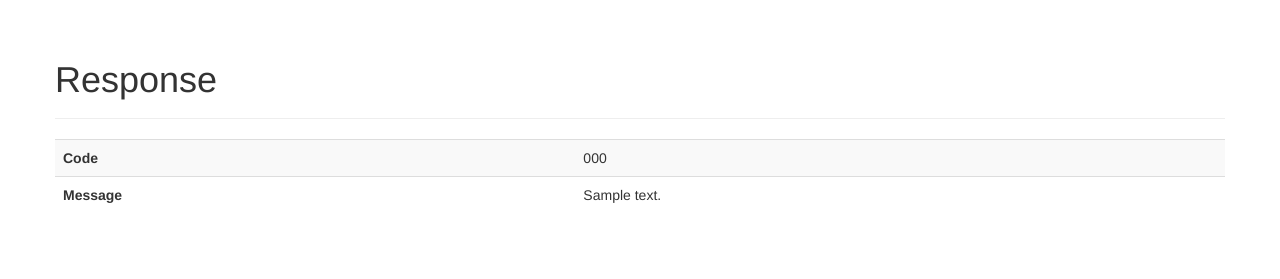
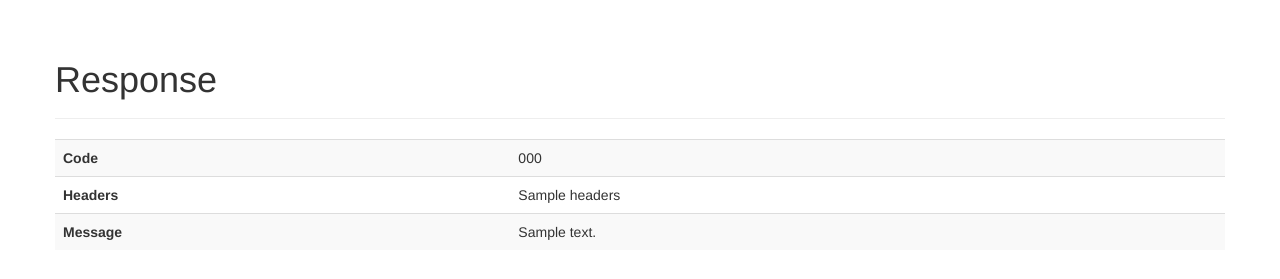
Before and after one commit to ralic/pyvdp, a Django app: template demo/demo/templates/success.html in a window 1280 px wide. Shown: the part 302-581 px from the top of the page. Run offline with Django 3.2, Linux system fonts and the light colour scheme; the template is opened without the code that fills it: most values are stand-ins (such as "Sample title", 1, 10 or a date in 2020); some libraries are stand-ins or nearby versions.

Commit message:
pyvdp-2 Include headers in response

```diff
--- a/demo/demo/templates/success.html
+++ b/demo/demo/templates/success.html
@@ -31,6 +31,10 @@
                         <td>{{ result.response.code }}</td>
                     </tr>
                     <tr>
+                        <th>Headers</th>
+                        <td>{{ result.response.headers }}</td>
+                    </tr>
+                    <tr>
                         <th>Message</th>
                         <td>{{ result.response.message }}</td>
                     </tr>
--- a/pyvdp/request.py
+++ b/pyvdp/request.py
@@ -179,13 +179,12 @@ class VisaRequest(object):
                 },
                 'response': {
                     'code': code,
+                    'headers': result.headers,
                     'message': message,
                 }
             }
 
         return result
-
-
 
     @staticmethod
     def _get_x_client_transaction_id():
```
